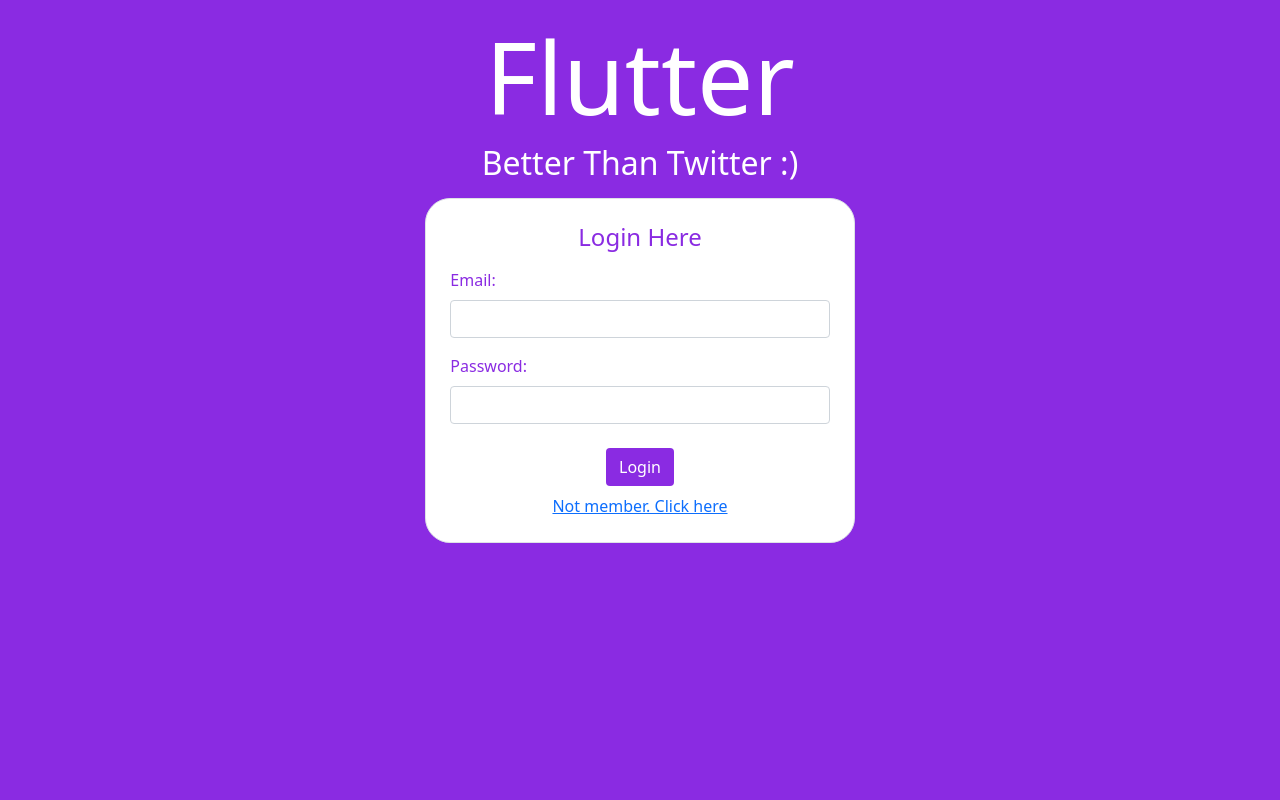
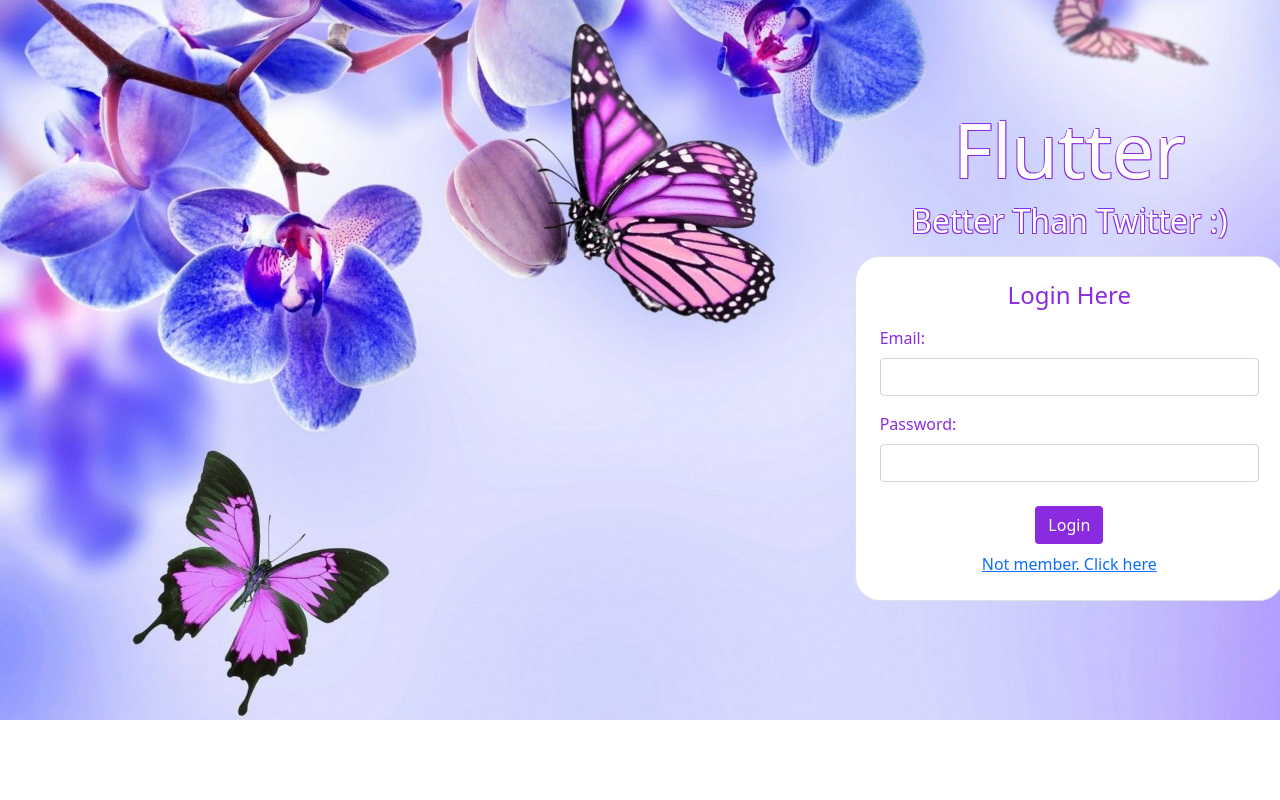
Before and after one commit to cxgraham/group-flutter, a Flask app: page / in a window 1280 px wide. Run offline with Flask 2, Linux system fonts and the light colour scheme; some libraries are stand-ins or nearby versions.

Commit message:
added background and title outline

```diff
--- a/flask_app/static/css/custom.css
+++ b/flask_app/static/css/custom.css
@@ -1,5 +1,10 @@
 .maintitle{
-    font-size:100px;
+    font-size:75px;
+}
+.text-shadow{
+    text-shadow: -1px 1px 0 blueviolet,
+    1px 1px 0 blueviolet,
+    1px -1px 0 blueviolet;
 }
 
 .mainborder{
@@ -22,3 +27,17 @@
     width:100%;
     border-color: blueviolet;
 }
+
+body, html {
+    height: auto;
+    width: 100%;
+}
+
+.bg {
+    /* background-image: url("/static/img/backgrounds/Butterfly_Net.png"); */
+    background-image: url("/static/img/backgrounds/ButterflyWallpaper.jpg");
+    height: 100%;
+    width: 100%;
+    background-repeat: no-repeat;
+    background-size: cover;
+}
--- a/flask_app/templates/index.html
+++ b/flask_app/templates/index.html
@@ -12,12 +12,18 @@
 
 
 </head>
-<body>
-    <div class="container-fluid text-dark p-2 main-bg-color vh-100">
-        <div class="row text-center mt-2"><h1 class="maintitle text-white">Flutter</h1></div>
-        <div class="row text-center"><h2 class="text-white">Better Than Twitter :)</h2></div>
+<body class="bg ">
+    <div class="container=fluid text-dark p-2">
+        <div class="row text-center mt-5">
+            <div class="col-sm-8"></div>
+            <div class="col-sm-4">
+            <h1 class="maintitle text-white mt-5 text-center text-shadow">Flutter</h1>
+            <h2 class="text-white text-shadow">Better Than Twitter :)</h2>
+            </div>
+        </div>
+
         <div class="row ">
-            <div class="col-sm-4"></div>
+            <div class="col-sm-8"></div>
             <div class="col-sm-4 bg-white border mt-2 p-4 pt-2 mainborder">
                 <h4 class="m-3 text-center main-color">Login Here</h4>
             <!-- FLASHED MESSAGES HIDDEN FOR NOW, DELETE THIS LINE WHEN UNHIDDEN -->
@@ -50,7 +56,7 @@
                 <a class="gray text-center" href="/register">Not member. Click here</a>
                 </div>
             </div>
-            <div class="col-sm-4"></div>
+            <div class="col-sm-1"></div>
         </div>
     </div>
 
```
Also changed, not shown: flask_app/static/img/backgrounds/ButterflyWallpaper.jpg (added), flask_app/static/img/backgrounds/Butterfly_Net.png (added), 2 other files.
